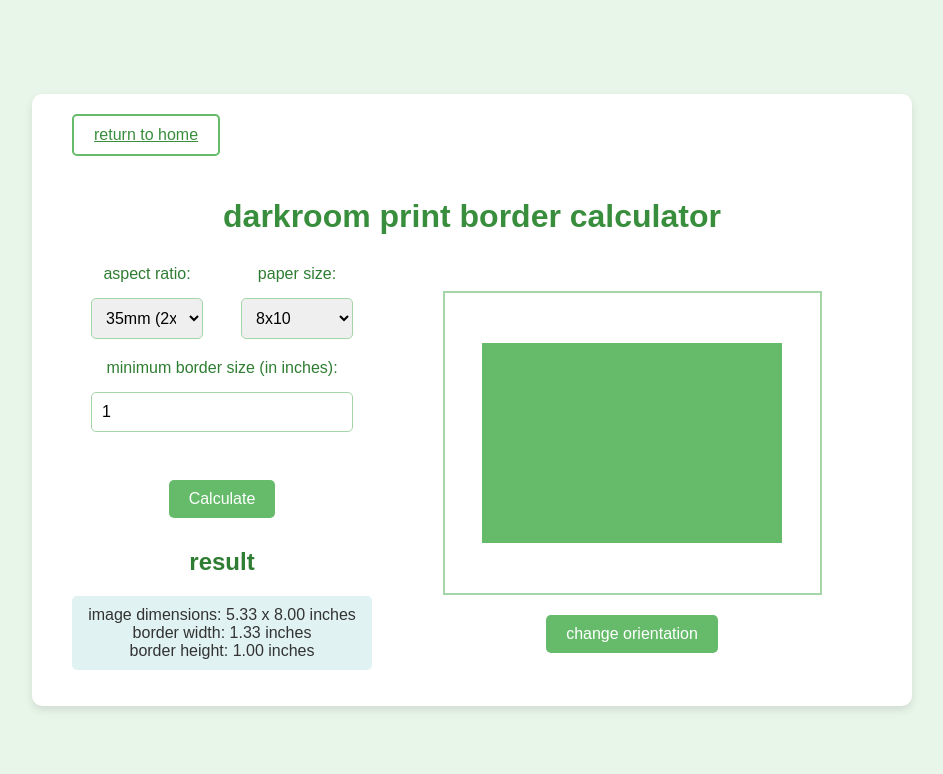
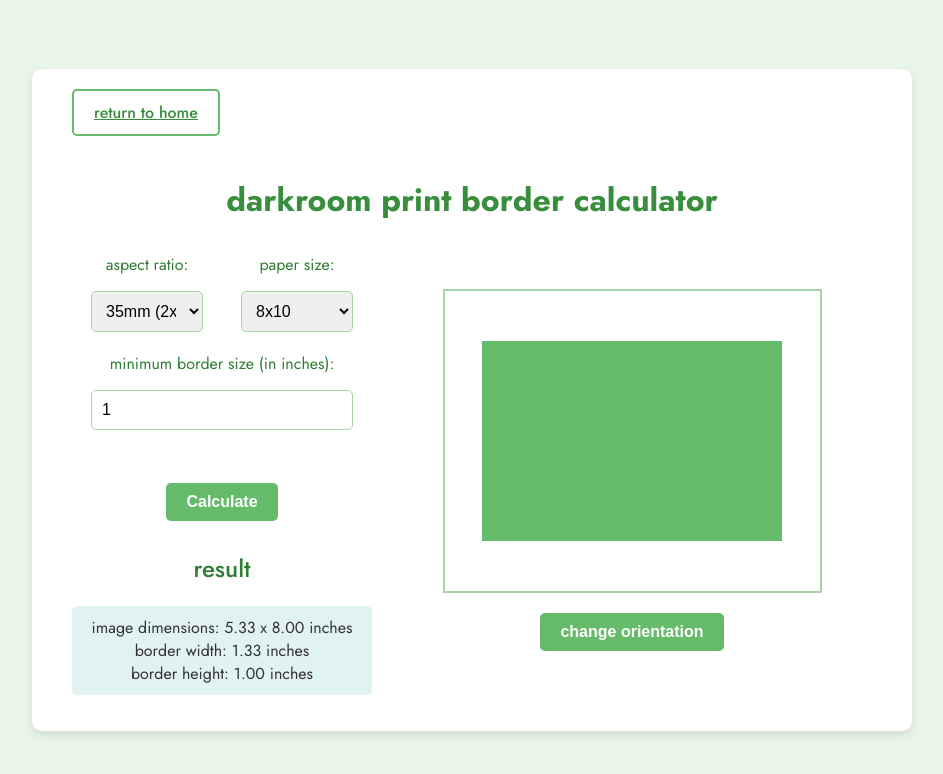
Before and after one commit to narrowstacks/dorkroom.art, a plain HTML site: page border/index.html in a window 1280 px wide. Shown: the whole page, without its empty margins (168-1111 px from the left). Drawn offline with Linux system fonts and the light colour scheme.

Commit message:
renamed folders

```diff
--- a/Border_Calculator/index.html
+++ b/border/index.html
@@ -4,6 +4,9 @@
     <meta charset="UTF-8">
     <title>Darkroom Print Border Calculator</title>
     <link rel="stylesheet" href="style.css">
+    <link rel="preconnect" href="https://fonts.googleapis.com">
+    <link rel="preconnect" href="https://fonts.gstatic.com" crossorigin>
+    <link href="https://fonts.googleapis.com/css2?family=Jost:ital,wght@0,100..900;1,100..900&display=swap" rel="stylesheet">
 </head>
 <body>
     <div class="container">
--- a/Border_Calculator/style.css
+++ b/border/style.css
@@ -1,5 +1,7 @@
+@import url('https://fonts.googleapis.com/css2?family=Jost:wght@300;400;500;600;700&display=swap');
+
 body {
-    font-family: Arial, sans-serif;
+    font-family: 'Jost', sans-serif;
     background-color: #e8f5e9; /* pastel green background */
     color: #333;
     margin: 0;
@@ -33,6 +35,7 @@ body {
     cursor: pointer;
     align-self: flex-start; /* Aligns the button to the left */
     margin-bottom: 20px;
+    font-weight: 500; /* Medium weight */
 }
 
 .home-button:hover {
@@ -42,12 +45,14 @@ body {
 h1 {
     color: #388e3c;
     margin-bottom: 20px;
+    font-weight: 700; /* Bold weight */
 }
 
 label {
     display: block;
     margin: 10px 0 5px;
     color: #2e7d32;
+    font-weight: 400; /* Regular weight */
 }
 
 input[type="number"],
@@ -58,6 +63,7 @@ select {
     border: 1px solid #a5d6a7;
     border-radius: 5px;
     font-size: 16px;
+    font-weight: 300; /* Light weight */
 }
 
 .selections {
@@ -93,6 +99,7 @@ input[type="button"] {
     font-size: 16px;
     cursor: pointer;
     margin-top: 20px;
+    font-weight: 600; /* Semi-bold weight */
 }
 
 input[type="button"]:hover {
@@ -102,6 +109,7 @@ input[type="button"]:hover {
 h2 {
     margin-top: 30px;
     color: #2e7d32;
+    font-weight: 500; /* Medium weight */
 }
 
 p {
@@ -109,6 +117,7 @@ p {
     padding: 10px;
     border-radius: 5px;
     font-size: 16px;
+    font-weight: 400; /* Regular weight */
 }
 
 .content {
```
Also changed, not shown: index.html (+2 -2 lines), border/index.js (renamed from Border_Calculator/index.js), chems/index.html (renamed from Chem_Projector/index.html), chems/index.js (renamed from Chem_Projector/index.js), chems/style.css (renamed from Chem_Projector/style.css), exposure/index.html (renamed from Exposure_Calculator/index.html), exposure/script.js (renamed from Exposure_Calculator/script.js), exposure/style.css (renamed from Exposure_Calculator/style.css).
